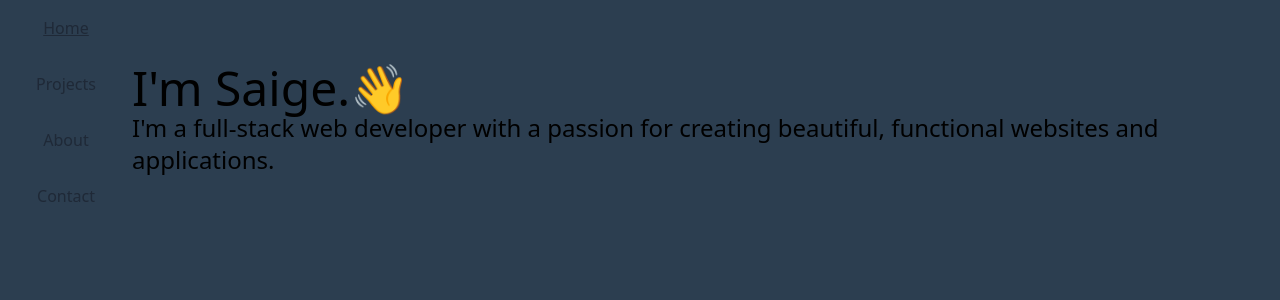
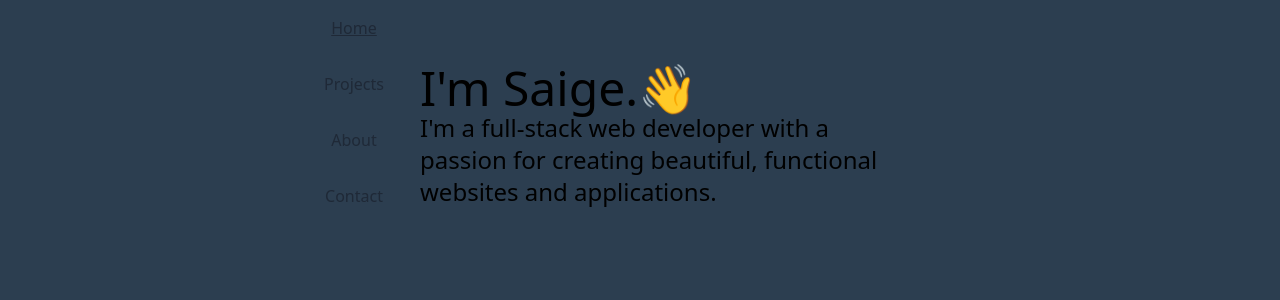
Before and after one commit to Saige243/saigecross.dev, a SvelteKit app: page / in a window 1280 px wide. Shown: the top 300 px of the page. Built offline with nearby package versions, Linux system fonts and the light colour scheme.

Commit message:
fixed scroll issue

```diff
--- a/src/lib/components/Navbar.svelte
+++ b/src/lib/components/Navbar.svelte
@@ -24,7 +24,7 @@
 	}
 </script>
 
-<navbar class="flex flex-col px-4 text-center">
+<navbar class="hidden sm:flex sm:flex-col sm:px-4 sm:text-center">
 	<div class="w-[100px]">
 		{#each $pages as { name, id }}
 			<button
--- a/src/routes/+layout.svelte
+++ b/src/routes/+layout.svelte
@@ -1,14 +1,11 @@
 <script lang="ts">
 	import '../app.css';
 	import Navbar from '$lib/components/Navbar.svelte';
-	import { onMount } from 'svelte';
 </script>
 
-<div class="flex w-screen bg-primary">
+<div class="flex w-screen bg-primary px-8 md:px-40 xl:px-72">
 	<Navbar />
-	<div class="content">
-		<slot />
-	</div>
+	<slot />
 </div>
 
 <style>
@@ -24,9 +21,4 @@
 	.scroller section {
 		scroll-snap-align: start;
 	}
-
-	.content {
-		flex: 1;
-		width: calc(100% - var(--navbar-width));
-	}
 </style>
--- a/src/routes/+page.svelte
+++ b/src/routes/+page.svelte
@@ -52,6 +52,6 @@
 <style>
 	section {
 		height: 100vh;
-		width: 90vw;
+		width: calc(100% - var(--navbar-width));
 	}
 </style>
```
